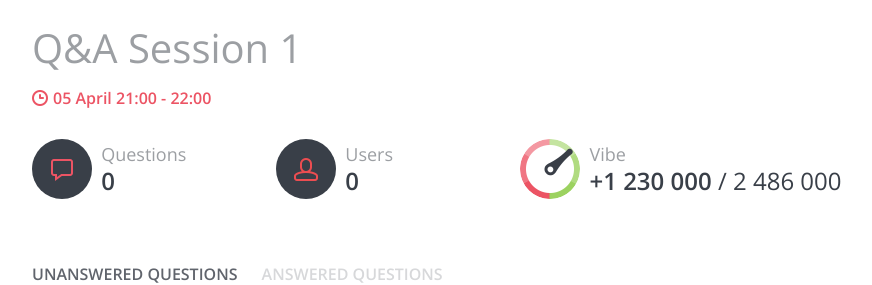
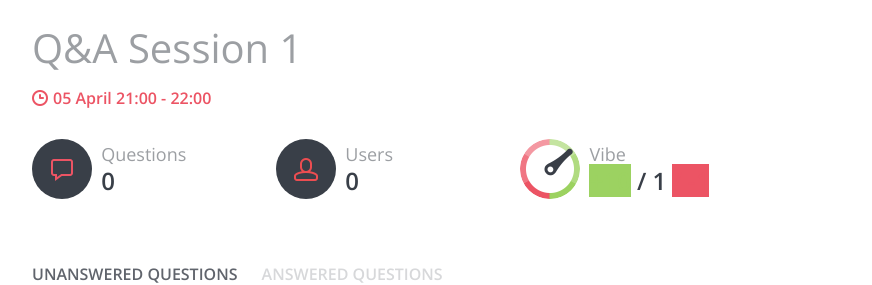
Before and after one commit to horiajurcut/quantum-app, a Flask app: template api/templates/dashboard.html in a window 1280 px wide. Shown: the part 90-375 px from the top of the page, without its empty margins (128-1000 px from the left). Run offline with Flask 2, Linux system fonts and the light colour scheme; the template is opened without the code that fills it, so the values that code supplies are empty; some libraries are stand-ins or nearby versions.

Commit message:
Update NLP thingie

```diff
--- a/api/static/css/dashboard.css
+++ b/api/static/css/dashboard.css
@@ -171,10 +171,16 @@
 
 .green {
 	background-color: #9cd261;
+	color: #9cd261;
 }
 
 .red {
 	background-color: #ec5464;
+	color: #ec5464;
+}
+
+.grey {
+	background-color: #ddd;
 }
 
 .modal-question-header {
--- a/api/static/js/dashboard.js
+++ b/api/static/js/dashboard.js
@@ -61,9 +61,11 @@ function polling() {
 
 			jQuery.each(data.unansweredQuestions, function(index, value) {
 
-				var sentiment = 'red';
+				var sentiment = 'grey';
 				if(value.sentiment === 'positive')
 					sentiment = 'green';
+				if(value.sentiment === 'negative')
+					sentiment = 'red';
 
 				$('.questions-list tbody').append('<tr>\
 					<td class="sentiment ' + sentiment + '"></td>\
--- a/api/templates/dashboard.html
+++ b/api/templates/dashboard.html
@@ -54,7 +54,7 @@
                         <div class="circle"></div>
                         <div class="content">
                             <div class="title">Vibe</div>
-                            <div class="value">+1 230 000 <span class="light">/ 2 486 000</span></div>
+                            <div class="value"><span class="green">+10</span> / 1 <span class="red">/ -1</span></div>
                         </div>
                     </div>
                 </div>
```
